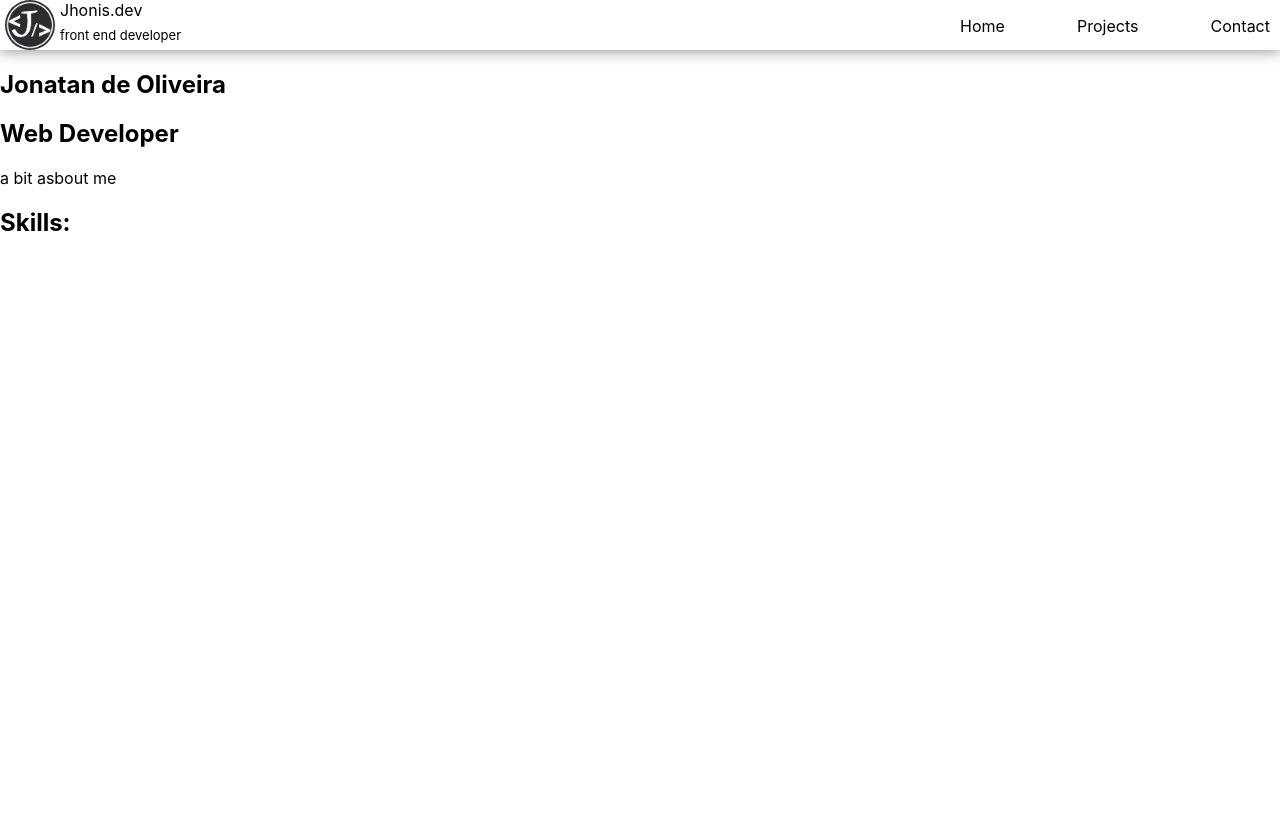
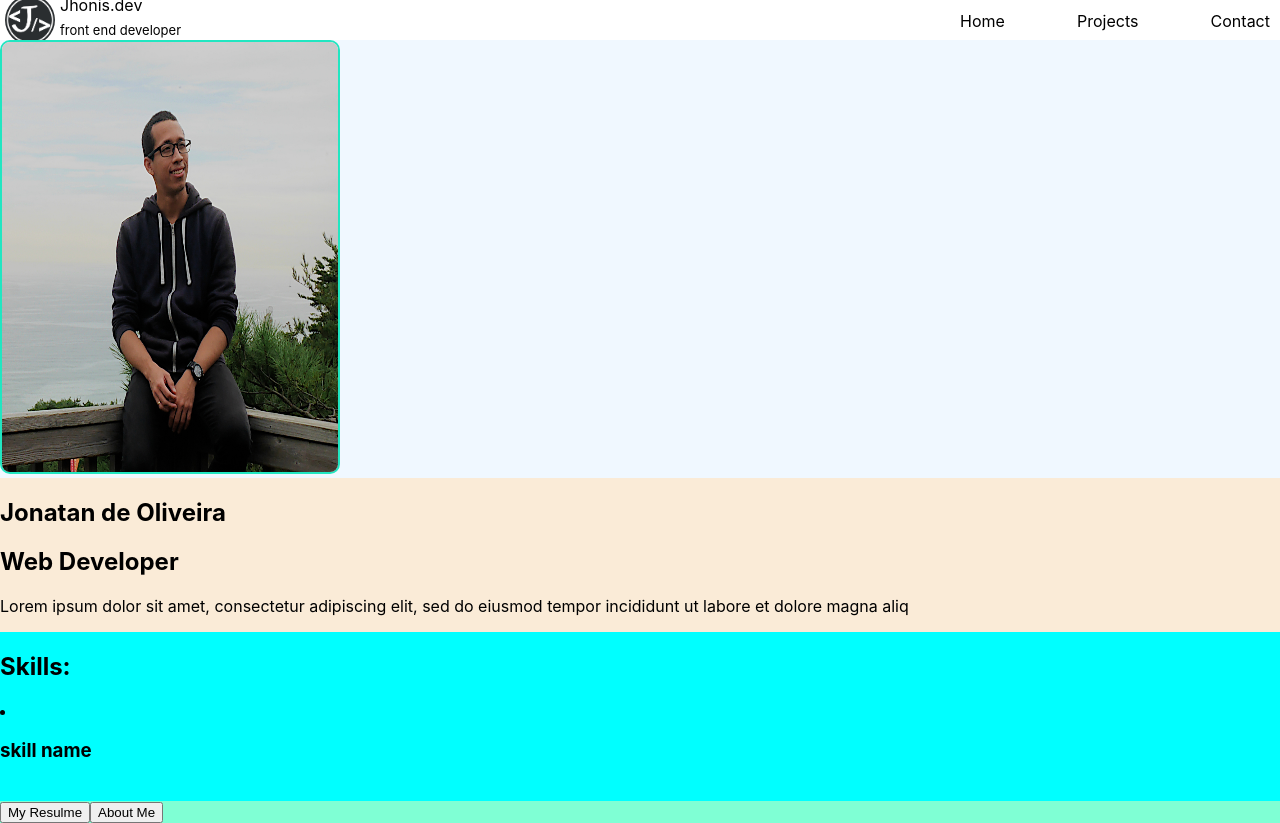
Before and after one commit to jhonis95/portfolio, a React (Create React App) app: page / in a window 1280 px wide. Before the commit the page ends 800 px from the top, so only its background shows below. Built offline with nearby package versions, Linux system fonts and the light colour scheme.

Commit message:
start to work on home page

```diff
--- a/src/App.js
+++ b/src/App.js
@@ -1,6 +1,6 @@
 import {BrowserRouter,Switch,Route} from 'react-router-dom'
 import NavBar from './comps/Nav/navBar.js'
-import Home from './comps/Home/home.js'
+import Home from './comps/Pages/home'
 
 /*
   BrowserRoute to use react route
--- a/src/comps/Home/home.js
+++ /dev/null
@@ -1,16 +0,0 @@
-import React, { Component } from 'react';
-
-class Home extends Component{
-    render(){
-        return(
-            <section className="home" id="home">
-                <div className='pictureBackLayer'></div>
-                <h1 className='title' id='devName'>Jonatan de Oliveira</h1>
-                <h2>Web Developer</h2>
-                <p>a bit asbout me</p>
-                <h2>Skills:</h2>
-            </section>
-        )
-    }
-}
-export default Home;
--- a/src/comps/Nav/navBar.js
+++ b/src/comps/Nav/navBar.js
@@ -4,7 +4,7 @@ import styled from 'styled-components'
 
 const NavbarContainer= styled.div`
     display: flex;
-    height: 50px;
+    height: 5vh;
     align-items: center;
     justify-content: space-between;
     position: static;
--- /dev/null
+++ b/src/comps/Pages/home.js
@@ -0,0 +1,58 @@
+import React, { Component } from 'react';
+import styled from 'styled-components';
+import devImg from '../assets/profile.jpg'
+import Skills from '../skills';
+import Button from '../button'
+
+const HomeContainer = styled.section`
+    width: 100%;
+    height: 95vh;
+    display: grid;
+`
+const DevImgContainer=styled.div`
+    background-color: aliceblue;
+`
+const DevInfoContainer=styled.div`
+    background-color: antiquewhite;
+`
+const DevskillContainer=styled.div`
+    background-color: aqua;
+`
+const ModalsLinksContainer=styled.div`
+    background-color: aquamarine;
+`
+const BackgroundShape=styled.div`
+
+`
+const DevImg=styled.img`
+    width: 336px;
+    height: 430px;
+    border: 2px solid rgba(33, 230, 193, 1);
+    border-radius: 10px;
+`
+class Home extends Component{
+    render(){
+        return(
+            <HomeContainer className="home" id="home">
+                <DevImgContainer>
+                    <BackgroundShape/>
+                    <DevImg src={devImg} alt='dev picture'/>
+                </DevImgContainer>
+                <DevInfoContainer>
+                    <h1>Jonatan de Oliveira</h1>
+                    <h2>Web Developer</h2>
+                    <p>Lorem ipsum dolor sit amet, consectetur adipiscing elit, sed do eiusmod tempor incididunt ut labore et dolore magna aliq</p>
+                </DevInfoContainer>
+                <DevskillContainer>
+                    <h2>Skills:</h2>
+                    <Skills/>
+                </DevskillContainer>
+                <ModalsLinksContainer>
+                    <Button btnName={'My Resulme'}/>
+                    <Button btnName={'About Me'}/>
+                </ModalsLinksContainer>
+            </HomeContainer>
+        )
+    }
+}
+export default Home;
--- /dev/null
+++ b/src/comps/button.js
@@ -0,0 +1,17 @@
+import {Component} from "react";
+import styled from "styled-components";
+
+const Btn = styled.button`
+
+`
+
+class Button extends Component{
+    render(){
+        return(
+            <Btn>
+                {this.props.btnName}
+            </Btn>
+        )
+    }
+}
+export default Button
--- a/src/comps/skills.js
+++ b/src/comps/skills.js
@@ -1,6 +1,6 @@
 import {Component} from "react";
 
-class skills extends Component{
+class Skills extends Component{
     render(){
         return(
             <div className="skills-Container">
@@ -13,4 +13,4 @@ class skills extends Component{
     }
 }
 
-export default skills;
+export default Skills;
```
Also changed, not shown: src/comps/assets/profile.jpg (added), src/comps/style/images/Logo.png (deleted).
